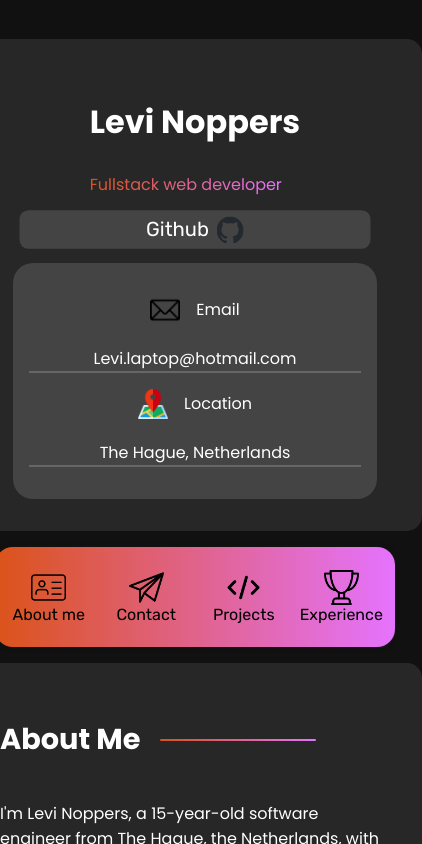
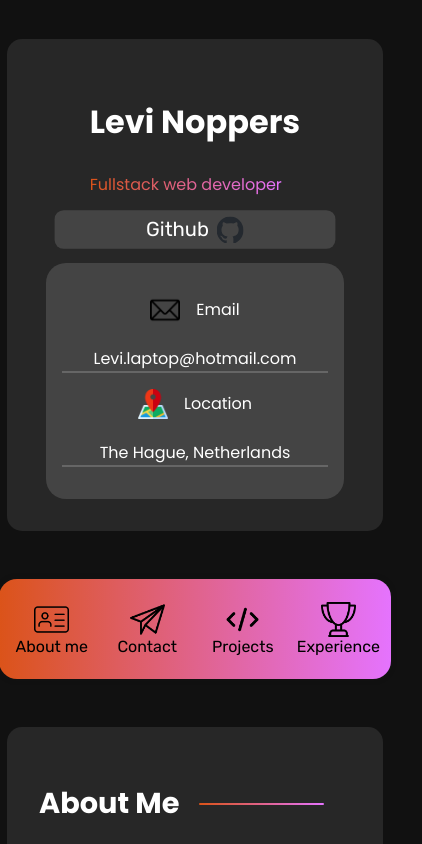
Before and after one commit to MonkyMars/Portfolio---remastered, a Next.js app: page / in a window 390 px wide. Shown: the top 844 px of the page, 422 px wide, since content can reach past the window. Built offline with nearby package versions, Linux system fonts and the light colour scheme.

Commit message:
added grid to middle

```diff
--- a/styles/Home.module.scss
+++ b/styles/Home.module.scss
@@ -279,19 +279,21 @@
   }
 
   .main_container aside,
-  .Nav,
   .about_section,
   .experience_section,
   .projects_section {
-    width: 100vw !important;
-    max-width: 100vw !important;
-    min-width: 100vw !important;
+    width: 80vw !important;
+    max-width: 80vw !important;
+    min-width: 80vw !important;
     margin: 0 !important;
+  }
+  .experience_section {
+    align-items: center;
+  }
+  .Nav{
+    width: 98vw !important;
     & ul {
       height: 100px !important;
     }
   }
-  .experience_section {
-    align-items: center;
-  }
 }
```
